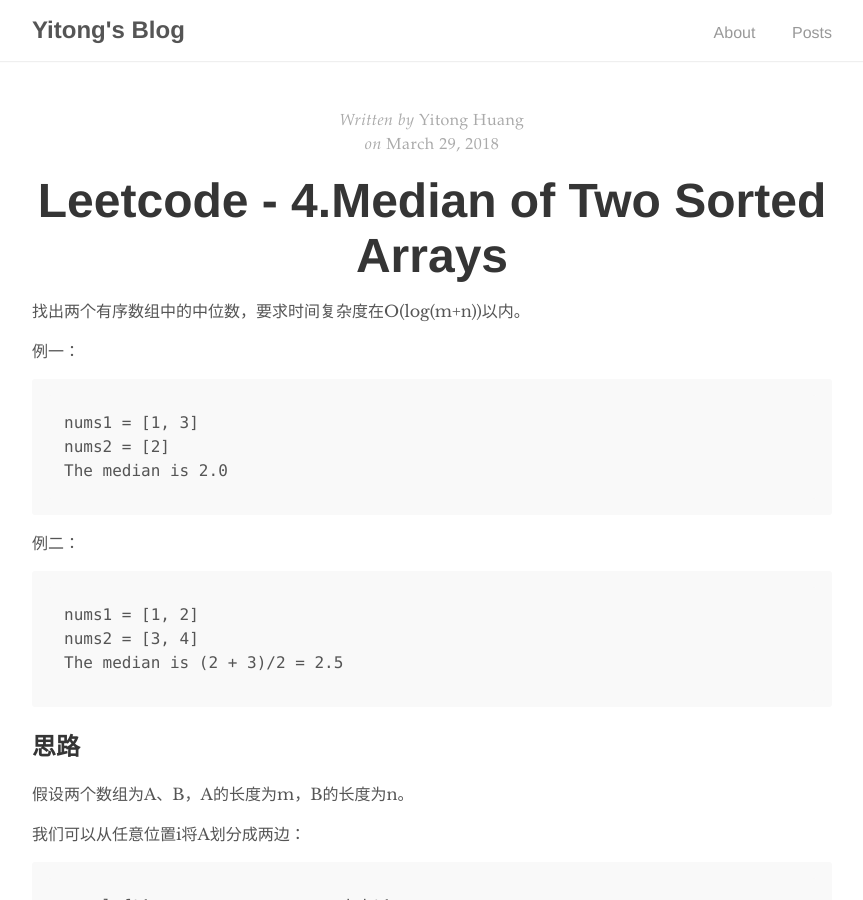
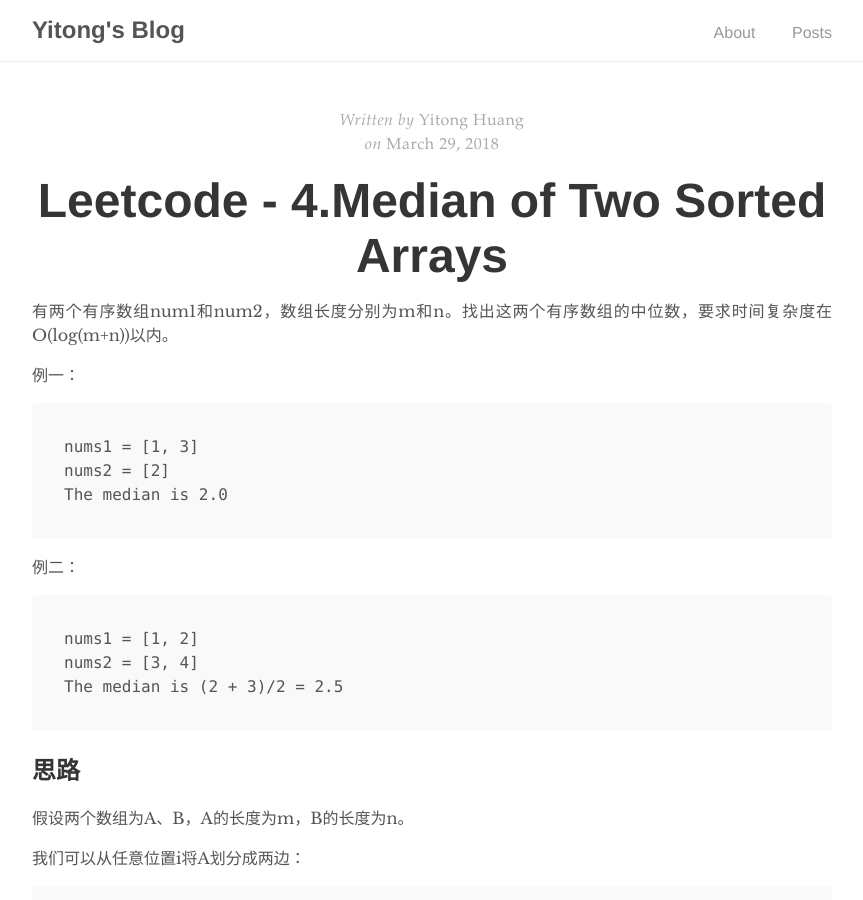
Before and after one commit to yitong-huang/blog, a Jekyll site: the page built from _posts/2018-03-29-leetcode4.md, in a window 1280 px wide and 900 px high. Shown: the whole window, without its empty margins (208-1071 px from the left). Built offline with Jekyll 4.4.1, drawn with Linux system fonts in a browser that asks for light colours.

Commit message:
modify brief of leetcode4

```diff
--- a/_posts/2018-03-29-leetcode4.md
+++ b/_posts/2018-03-29-leetcode4.md
@@ -5,7 +5,7 @@ author: "Yitong Huang"
 tags: "leetcode"
 ---
 
-找出两个有序数组中的中位数，要求时间复杂度在O(log(m+n))以内。
+有两个有序数组num1和num2，数组长度分别为m和n。找出这两个有序数组的中位数，要求时间复杂度在O(log(m+n))以内。
 <!--more-->
 
 例一：
```
